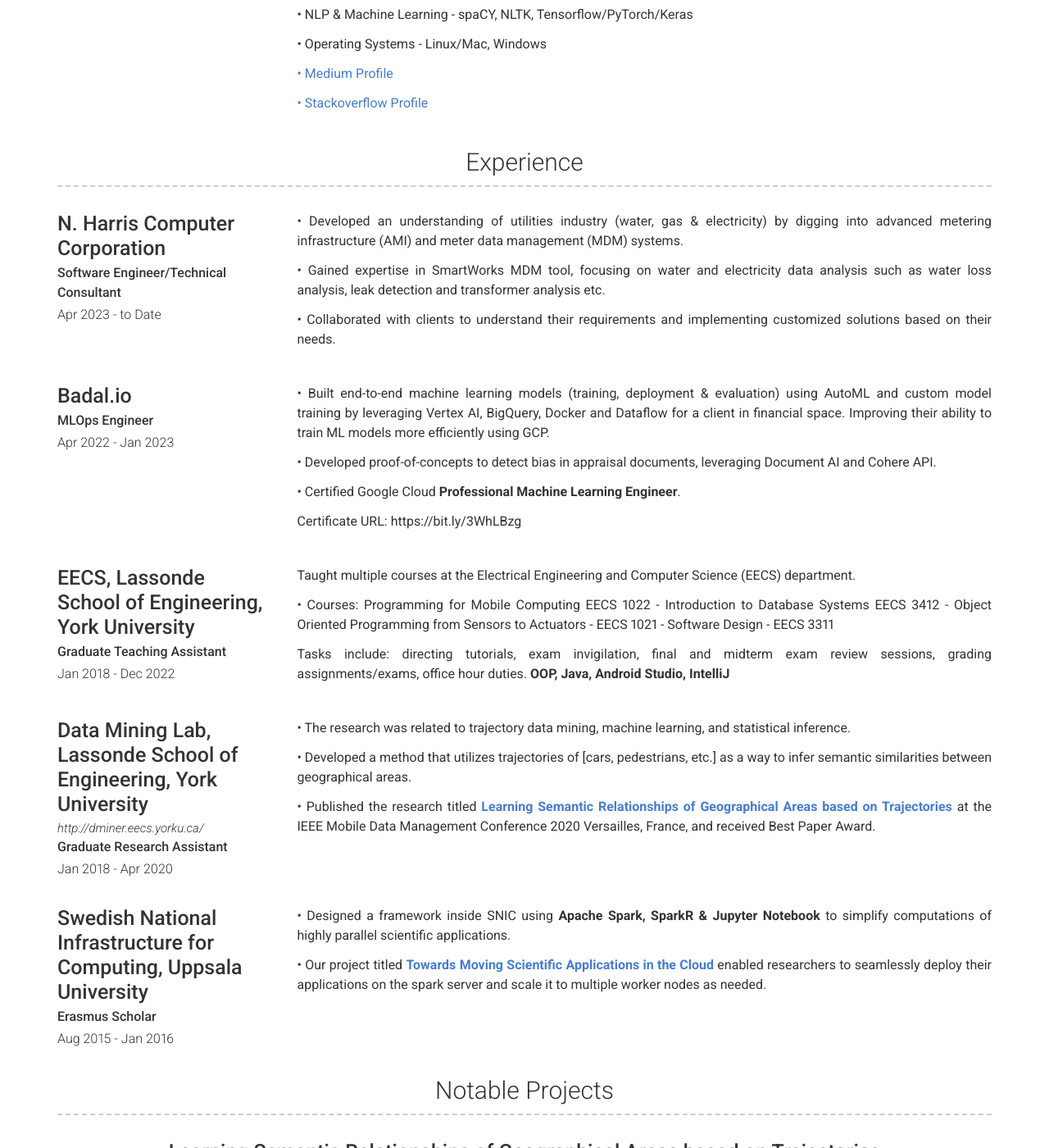
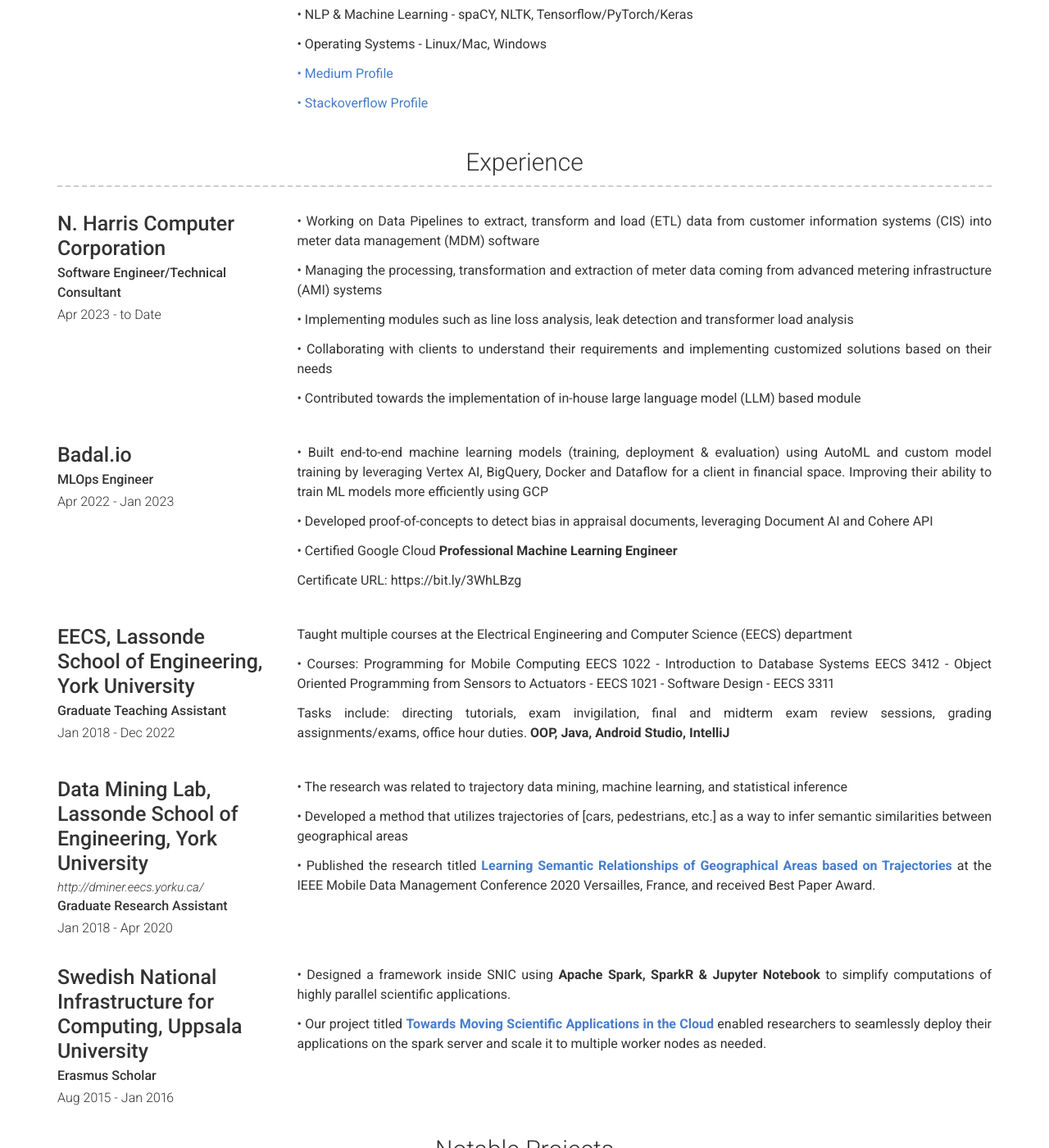
Before and after one commit to saimmehmood/saimmehmood.github.io, a Jekyll site: the page built from index.md, in a window 1280 px wide and 1400 px high, scrolled down 763 px. Shown: the whole window at 82% size. Built offline with Jekyll 4.4.1, drawn with Linux system fonts in a browser that asks for light colours; nearby versions of some CDN libraries.

Commit message:
updating harris experience

```diff
--- a/_data/experience.yml
+++ b/_data/experience.yml
@@ -6,11 +6,15 @@
 
   description: | # this will include new lines to allow paragraphs
 
-    • Developed an understanding of utilities industry (water, gas & electricity) by digging into advanced metering infrastructure (AMI) and meter data management (MDM) systems.
+    •	Working on Data Pipelines to extract, transform and load (ETL) data from customer information systems (CIS) into meter data management (MDM) software
 
-    •	Gained expertise in SmartWorks MDM tool, focusing on water and electricity data analysis such as water loss analysis, leak detection and transformer analysis etc.
+    •	Managing the processing, transformation and extraction of meter data coming from advanced metering infrastructure (AMI) systems
 
-    •	Collaborated with clients to understand their requirements and implementing customized solutions based on their needs.
+    •	Implementing modules such as line loss analysis, leak detection and transformer load analysis
+
+    •	Collaborating with clients to understand their requirements and implementing customized solutions based on their needs
+
+    •	Contributed towards the implementation of in-house large language model (LLM) based module
 
 
 - layout: left
@@ -21,11 +25,11 @@
 
   description: | # this will include new lines to allow paragraphs
 
-    •	Built end-to-end machine learning models (training, deployment & evaluation) using AutoML and custom model training by leveraging Vertex AI, BigQuery, Docker and Dataflow for a client in financial space. Improving their ability to train ML models more efficiently using GCP.
+    •	Built end-to-end machine learning models (training, deployment & evaluation) using AutoML and custom model training by leveraging Vertex AI, BigQuery, Docker and Dataflow for a client in financial space. Improving their ability to train ML models more efficiently using GCP
 
-    • Developed proof-of-concepts to detect bias in appraisal documents, leveraging Document AI and Cohere API.
+    • Developed proof-of-concepts to detect bias in appraisal documents, leveraging Document AI and Cohere API
 
-    • Certified Google Cloud **Professional Machine Learning Engineer**.
+    • Certified Google Cloud **Professional Machine Learning Engineer**
 
     Certificate URL: https://bit.ly/3WhLBzg
 
@@ -38,7 +42,7 @@
   # quote: >
   #  Solving 21st century problems by diging holes and making game changing products like the *not a flamethrower*
   description: | # this will include new lines to allow paragraphs
-    Taught multiple courses at the Electrical Engineering and Computer Science (EECS) department.
+    Taught multiple courses at the Electrical Engineering and Computer Science (EECS) department
 
     •	Courses: Programming for Mobile Computing EECS 1022 - Introduction to Database Systems EECS 3412 - Object Oriented Programming from Sensors to Actuators - EECS 1021 - Software Design - EECS 3311
 
@@ -52,9 +56,9 @@
   # quote: >
   #  Solving 21st century problems by diging holes and making game changing products like the *not a flamethrower*
   description: | # this will include new lines to allow paragraphs
-    •	The research was related to trajectory data mining, machine learning, and statistical inference.
+    •	The research was related to trajectory data mining, machine learning, and statistical inference
 
-    •	Developed a method that utilizes trajectories of [cars, pedestrians, etc.] as a way to infer semantic similarities between geographical areas.
+    •	Developed a method that utilizes trajectories of [cars, pedestrians, etc.] as a way to infer semantic similarities between geographical areas
 
     •	Published the research titled [**Learning Semantic Relationships of Geographical Areas based on Trajectories**](https://ieeexplore.ieee.org/document/9162305)
     at the IEEE Mobile Data Management Conference 2020 Versailles, France, and received Best Paper Award.
```
Also changed, not shown: 1 other file.
